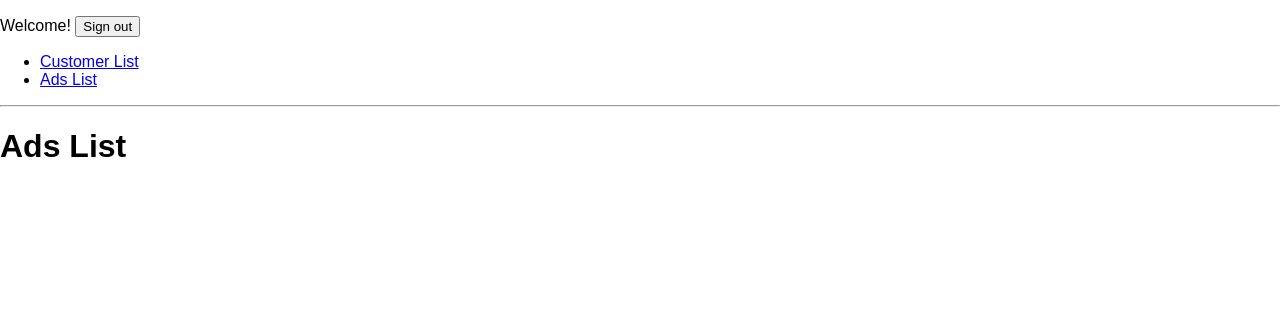
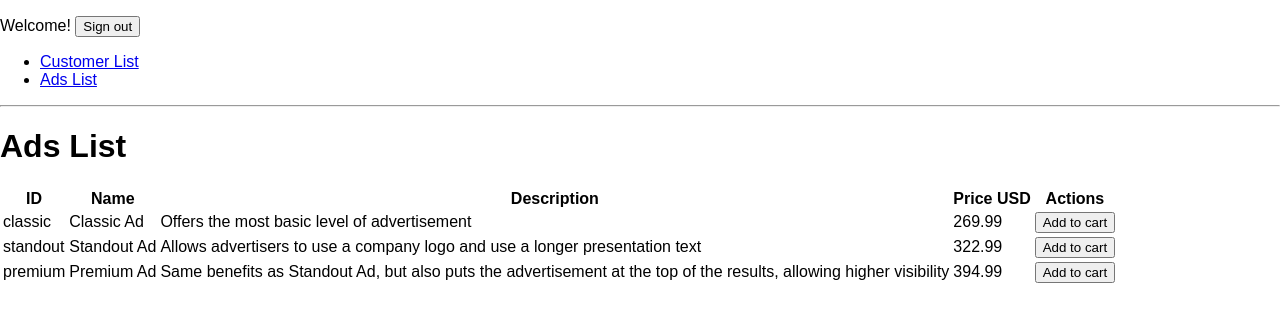
Before and after one commit to kidchenko/seek-checkout, a React (Create React App) app: page / in a window 1280 px wide. Both pictures are taken after a click on the button "Login". Shown: the top 322 px of the page. Built offline with nearby package versions, Linux system fonts and the light colour scheme.

Commit message:
Create a table to show ads list and button to add ads to cart

```diff
--- a/src/components/AdsList.js
+++ b/src/components/AdsList.js
@@ -1,11 +1,76 @@
 import React, { Component } from 'react';
+
+const ads = [
+  {
+    id : 'classic',
+    name : 'Classic Ad',
+    description: 'Offers the most basic level of advertisement',
+    price: 269.99
+  },
+  {
+    id : 'standout',
+    name : 'Standout Ad',
+    description: 'Allows advertisers to use a company logo and use a longer presentation text',
+    price: 322.99
+  },
+  {
+    id : 'premium',
+    name : 'Premium Ad',
+    description: 'Same benefits as Standout Ad, but also puts the advertisement at the top of the results, allowing higher visibility',
+    price: 394.99
+  },
+
+]
 
 class AdsList extends Component {
 
   render() {
     return (
-      <h1>Ads List</h1>
+      <div>
+        <h1>Ads List</h1>
+        <table>
+          <thead>
+            <tr>
+              <th>
+                ID
+              </th>
+              <th>
+                Name
+              </th>
+              <th>
+                Description
+              </th>
+              <th>
+                Price USD
+              </th>
+              <th>
+                Actions
+              </th>
+            </tr>
+          </thead>
+          <tbody>
+          {
+            ads.map((ad, i) => {
+              return (<tr key={i}>
+                <td>{ad.id}</td>
+                <td>{ad.name}</td>
+                <td>{ad.description}</td>
+                <td>{ad.price}</td>
+                <td>
+                  <button onClick={this.addToCart.bind(this)}>Add to cart</button>
+                </td>
+              </tr>)
+            })
+          }
+          </tbody>
+        </table>
+      </div>
     );
+  }
+
+  addToCart(e) {
+    e.preventDefault();
+    console.log('add to cart');
   }
 }
 
```
